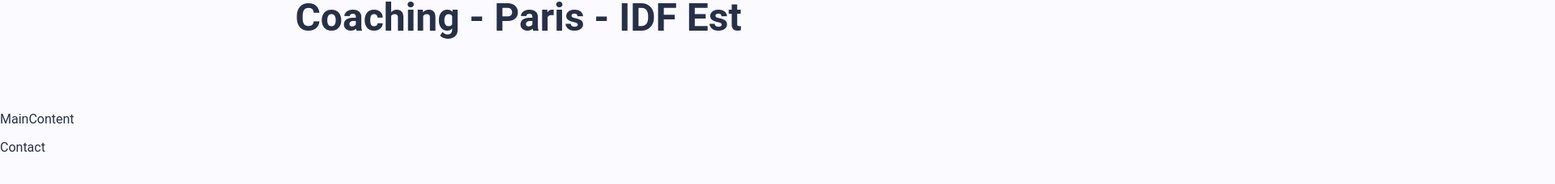
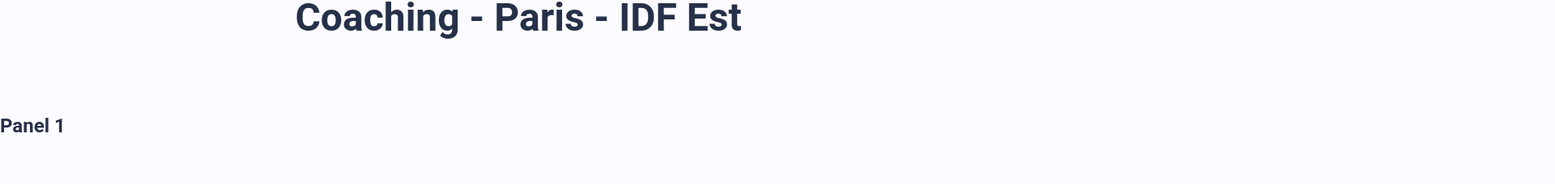
Before and after one commit to danidji/mama_mouv, a Next.js app: page / in a window 1280 px wide. Shown: the part 678-906 px from the top of the page at 81% size, 1920 px wide, since content can reach past the window. Before the commit the page ends 870 px from the top, so only its background shows below. Built offline with nearby package versions, Linux system fonts and the light colour scheme.

Commit message:
MOD - mainContent

```diff
--- a/pages/components/MainContent.jsx
+++ b/pages/components/MainContent.jsx
@@ -1,11 +1,34 @@
-import React from 'react';
+import React, { useRef, useEffect } from 'react';
+
+//import GSAP
+import { gsap } from "gsap/dist/gsap.js";
+import { ScrollToPlugin } from "gsap/dist/ScrollToPlugin";
+import { ScrollTrigger } from "gsap/dist/ScrollTrigger";
+
+
+
+if (process.client) {
+    gsap.registerPlugin(ScrollToPlugin, ScrollTrigger);
+}
 
 const MainContent = (props) => {
 
     return (
-        <>
-            <p>MainContent</p>
-        </>
+        <section className="panels">
+            <div className="panels_container">
+                <div className="panel">
+                    <h1>Panel 1</h1>
+
+                </div>
+                <div className="panel">
+                    <h1>Panel 2</h1>
+
+                </div>
+                <div className="panel">
+                    <h1>Panel 3</h1>
+                </div>
+            </div>
+        </section>
     )
 
 
```
